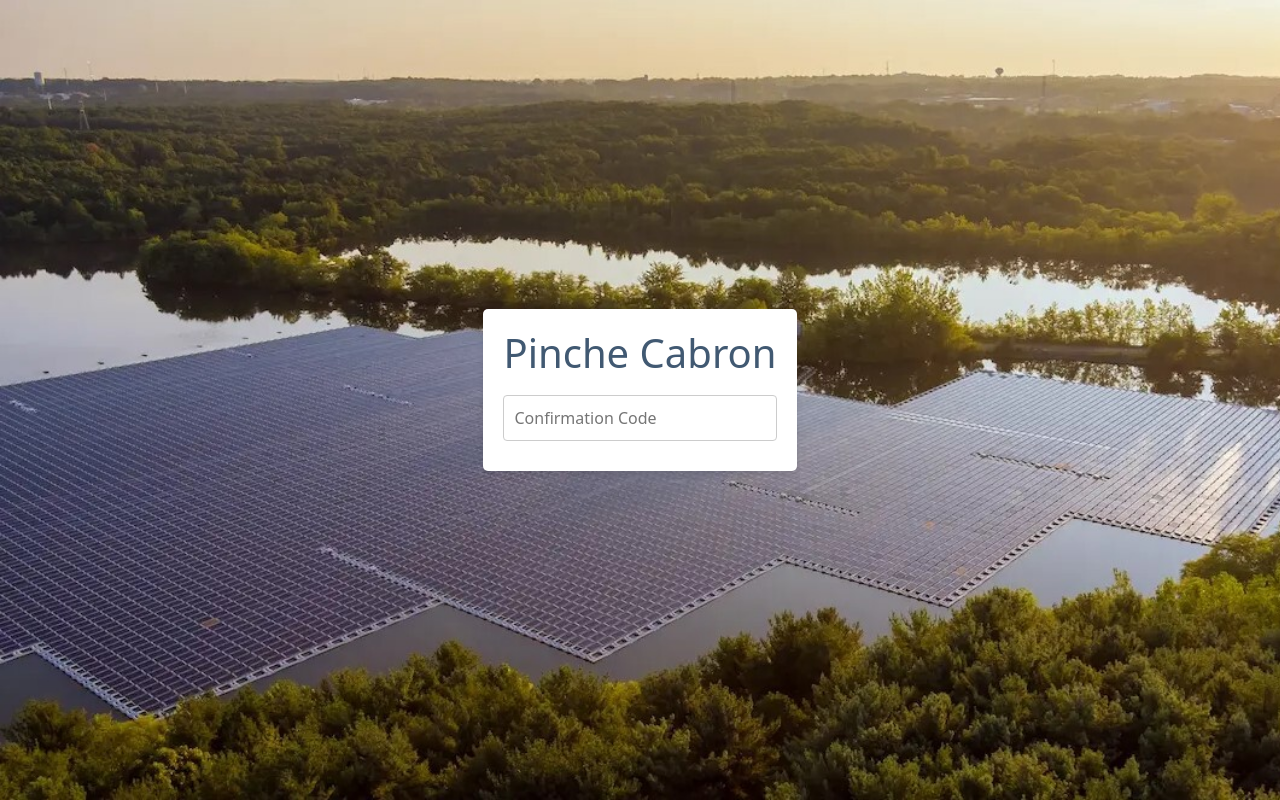
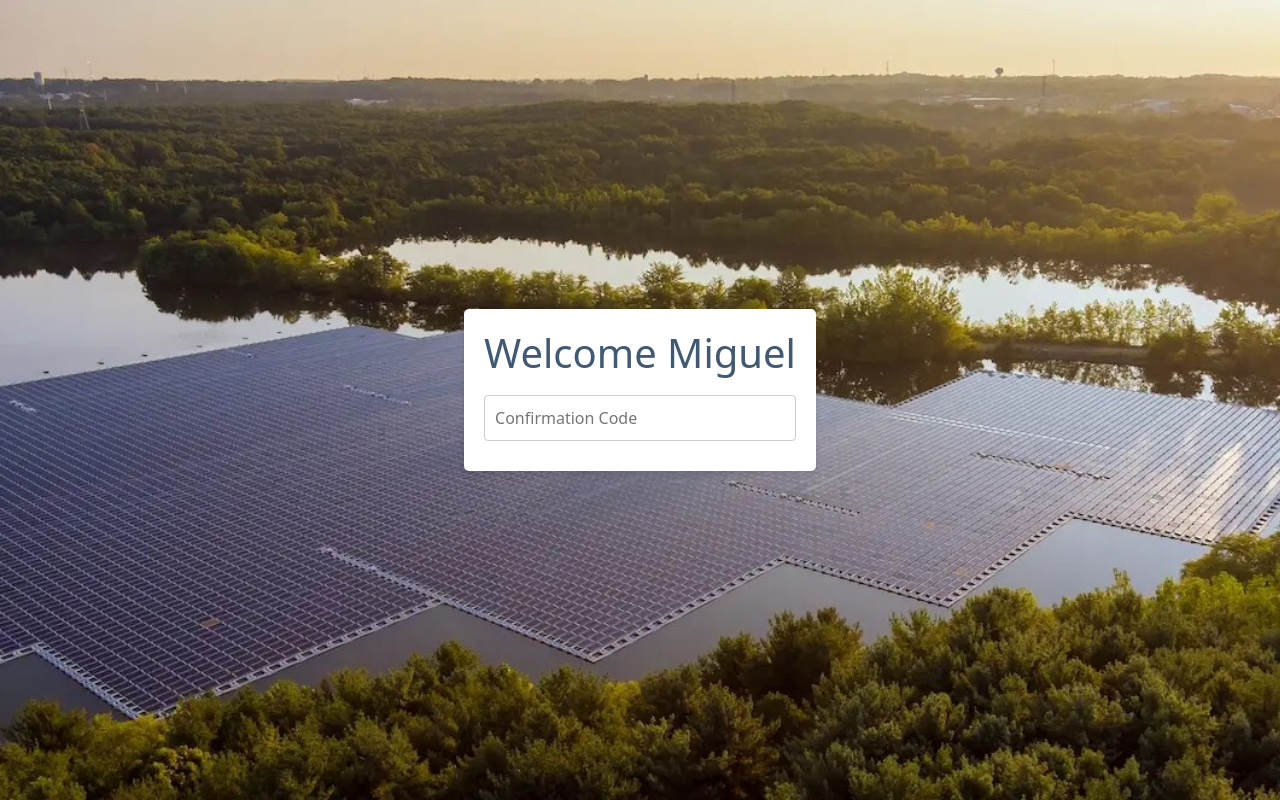
Before and after one commit to miguelperson/ESAWebpage, a React (Vite) app: page /DashBoard in a window 1280 px wide. Built offline with nearby package versions, Linux system fonts and the light colour scheme.

Commit message:
trying to personalize

```diff
--- a/src/components/DashBoard.jsx
+++ b/src/components/DashBoard.jsx
@@ -6,7 +6,7 @@ function DashBoard() {
 
     return (
         <div>
-            <h1>Pinche Cabron</h1>
+            <h1>Welcome Miguel</h1>
             <input
                 onChange={e => setCode(e.target.value)}
                 className="component-input"
```
